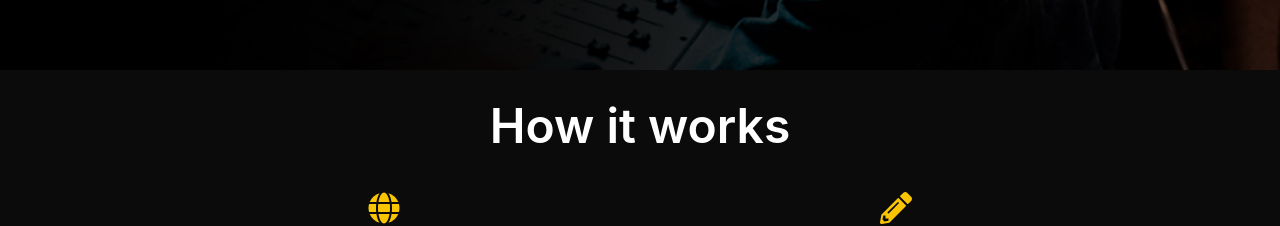
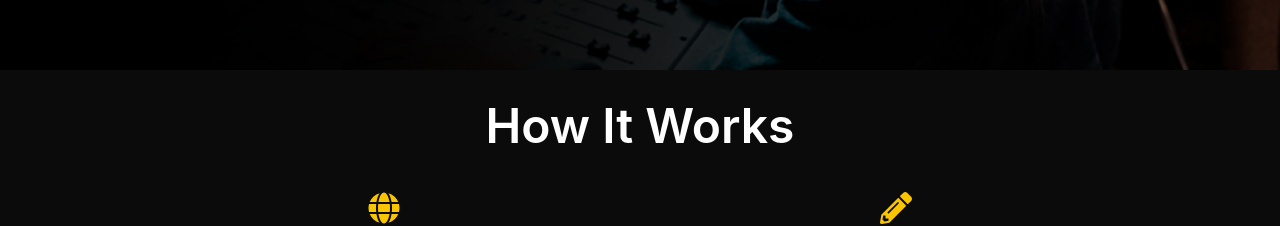
Before and after one commit to andela-tolotin/BangerBeat, a React (Create React App) app: page / in a window 1280 px wide. Shown: the part 580-806 px from the top of the page. Built offline with nearby package versions, Linux system fonts and the light colour scheme.

Commit message:
improve text

```diff
--- a/src/components/HomeComponent.js
+++ b/src/components/HomeComponent.js
@@ -31,7 +31,7 @@ function HowItWorks(props) {
   return (
     <div className="how_it_works">
       <div className="processes">
-        <div className="heading_big_black_text">How it works</div>
+        <div className="heading_big_black_text">How It Works</div>
         <div className="process">{howItWorks.map(props.callbackfn)}</div>
       </div>
     </div>
```
